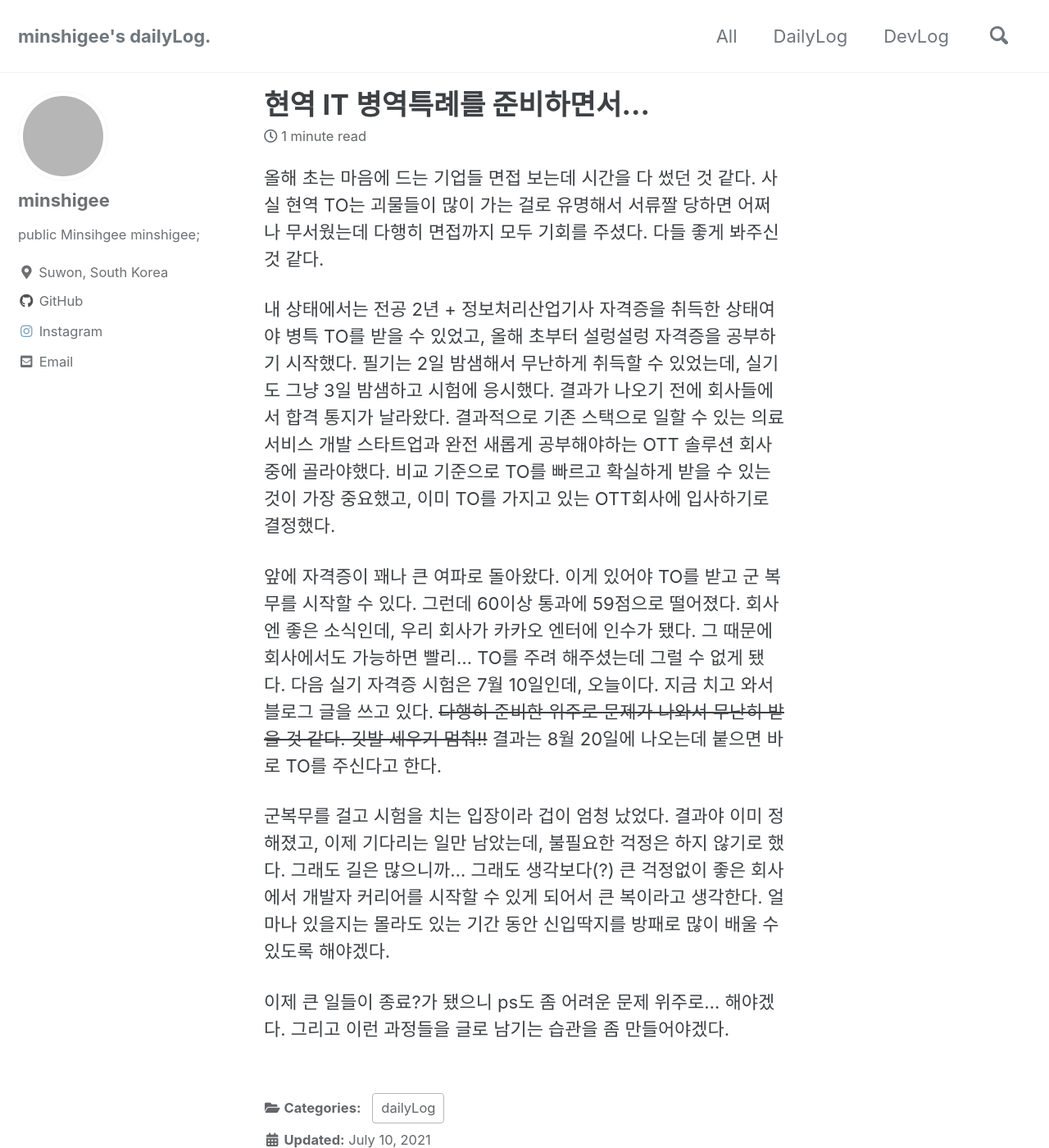
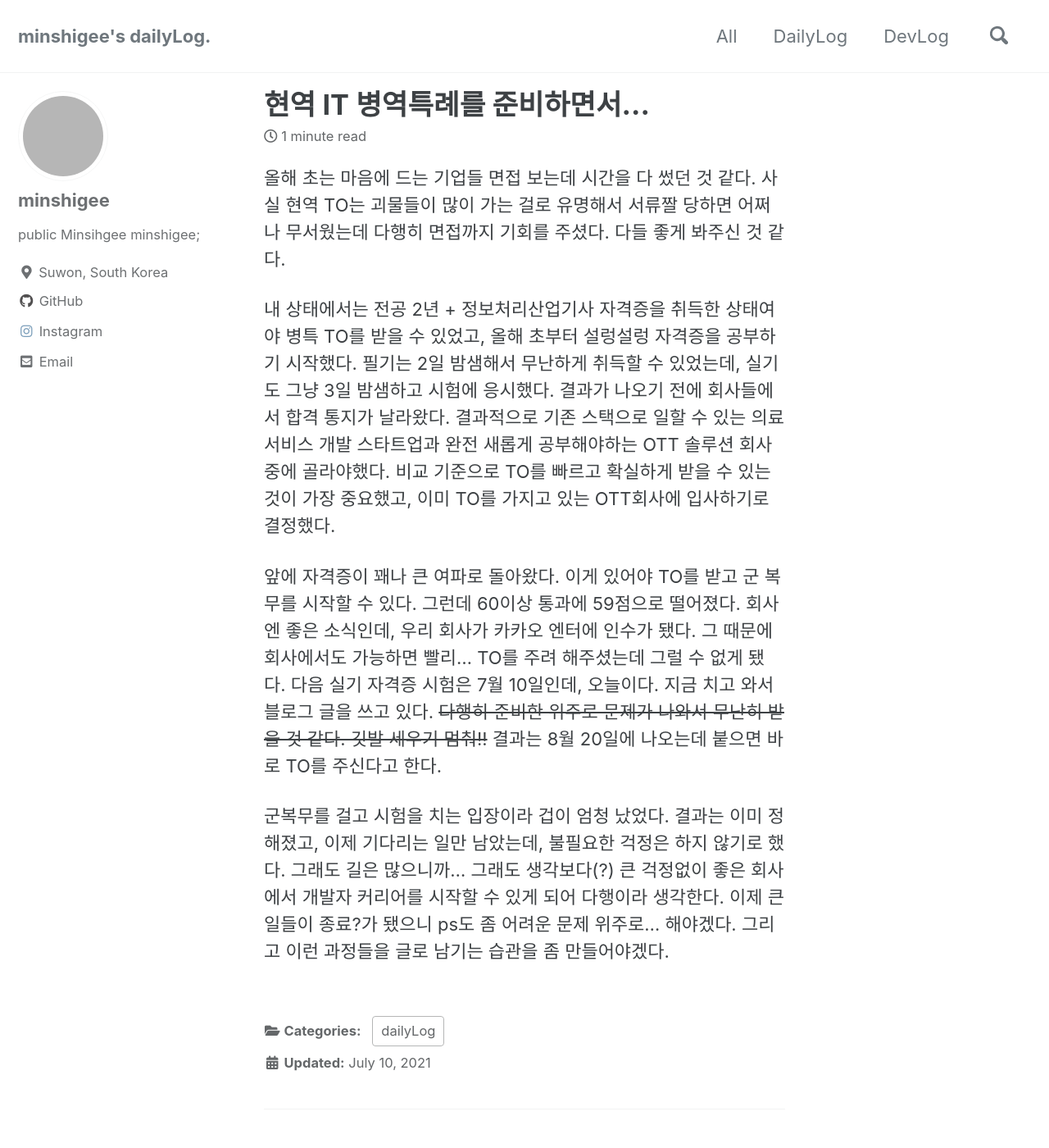
Before and after one commit to MinShiGee/MinShiGee.github.io, a Jekyll site: the page built from _posts/2021-07-10-병특01.md, in a window 1280 px wide and 1400 px high. Shown: the whole window at 82% size. Built offline with Jekyll 4.4.1, drawn with Linux system fonts in a browser that asks for light colours; cached includes are drawn as plain includes; grey boxes are pictures that could not be loaded.

Commit message:
edit 현역 IT 병특을 준비하면서..5

```diff
--- a/_posts/2021-07-10-병특01.md
+++ b/_posts/2021-07-10-병특01.md
@@ -4,12 +4,10 @@ categories:
   - dailyLog
 ---
 
- 올해 초는 마음에 드는 기업들 면접 보는데 시간을 다 썼던 것 같다. 사실 현역 TO는 괴물들이 많이 가는 걸로 유명해서 서류짤 당하면 어쩌나 무서웠는데 다행히 면접까지 모두 기회를 주셨다. 다들 좋게 봐주신 것 같다.
+ 올해 초는 마음에 드는 기업들 면접 보는데 시간을 다 썼던 것 같다. 사실 현역 TO는 괴물들이 많이 가는 걸로 유명해서 서류짤 당하면 어쩌나 무서웠는데 다행히 면접까지 기회를 주셨다. 다들 좋게 봐주신 것 같다.
 
  내 상태에서는 전공 2년 + 정보처리산업기사 자격증을 취득한 상태여야 병특 TO를 받을 수 있었고, 올해 초부터 설렁설렁 자격증을 공부하기 시작했다. 필기는 2일 밤샘해서 무난하게 취득할 수 있었는데, 실기도 그냥 3일 밤샘하고 시험에 응시했다. 결과가 나오기 전에 회사들에서 합격 통지가 날라왔다. 결과적으로 기존 스택으로 일할 수 있는 의료 서비스 개발 스타트업과 완전 새롭게 공부해야하는 OTT 솔루션 회사 중에 골라야했다. 비교 기준으로 TO를 빠르고 확실하게 받을 수 있는 것이 가장 중요했고, 이미 TO를 가지고 있는 OTT회사에 입사하기로 결정했다.
 
  앞에 자격증이 꽤나 큰 여파로 돌아왔다. 이게 있어야 TO를 받고 군 복무를 시작할 수 있다. 그런데 60이상 통과에 59점으로 떨어졌다. 회사엔 좋은 소식인데, 우리 회사가 카카오 엔터에 인수가 됐다. 그 때문에 회사에서도 가능하면 빨리... TO를 주려 해주셨는데 그럴 수 없게 됐다. 다음 실기 자격증 시험은 7월 10일인데, 오늘이다. 지금 치고 와서 블로그 글을 쓰고 있다. ~~다행히 준비한 위주로 문제가 나와서 무난히 받을 것 같다. 깃발 세우기 멈춰!!~~ 결과는 8월 20일에 나오는데 붙으면 바로 TO를 주신다고 한다.
 
- 군복무를 걸고 시험을 치는 입장이라 겁이 엄청 났었다. 결과야 이미 정해졌고, 이제 기다리는 일만 남았는데, 불필요한 걱정은 하지 않기로 했다. 그래도 길은 많으니까... 그래도 생각보다(?) 큰 걱정없이 좋은 회사에서 개발자 커리어를 시작할 수 있게 되어서 큰 복이라고 생각한다. 얼마나 있을지는 몰라도 있는 기간 동안 신입딱지를 방패로 많이 배울 수 있도록 해야겠다.
-
- 이제 큰 일들이 종료?가 됐으니 ps도 좀 어려운 문제 위주로... 해야겠다. 그리고 이런 과정들을 글로 남기는 습관을 좀 만들어야겠다.
+ 군복무를 걸고 시험을 치는 입장이라 겁이 엄청 났었다. 결과는 이미 정해졌고, 이제 기다리는 일만 남았는데, 불필요한 걱정은 하지 않기로 했다. 그래도 길은 많으니까... 그래도 생각보다(?) 큰 걱정없이 좋은 회사에서 개발자 커리어를 시작할 수 있게 되어 다행이라 생각한다. 이제 큰 일들이 종료?가 됐으니 ps도 좀 어려운 문제 위주로... 해야겠다. 그리고 이런 과정들을 글로 남기는 습관을 좀 만들어야겠다.
```
